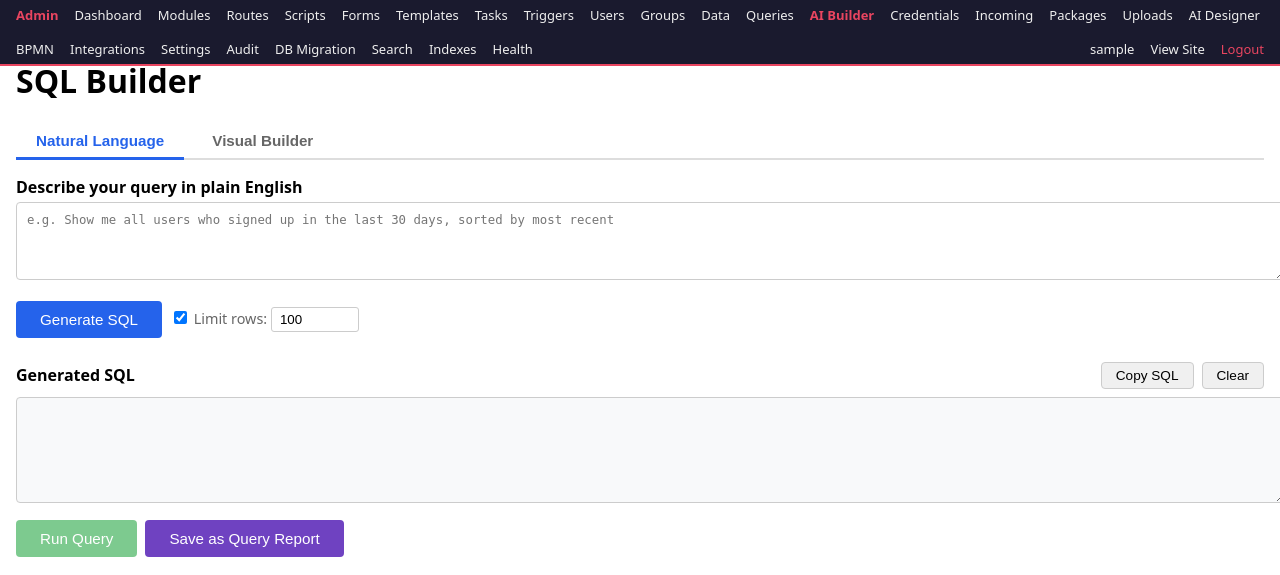
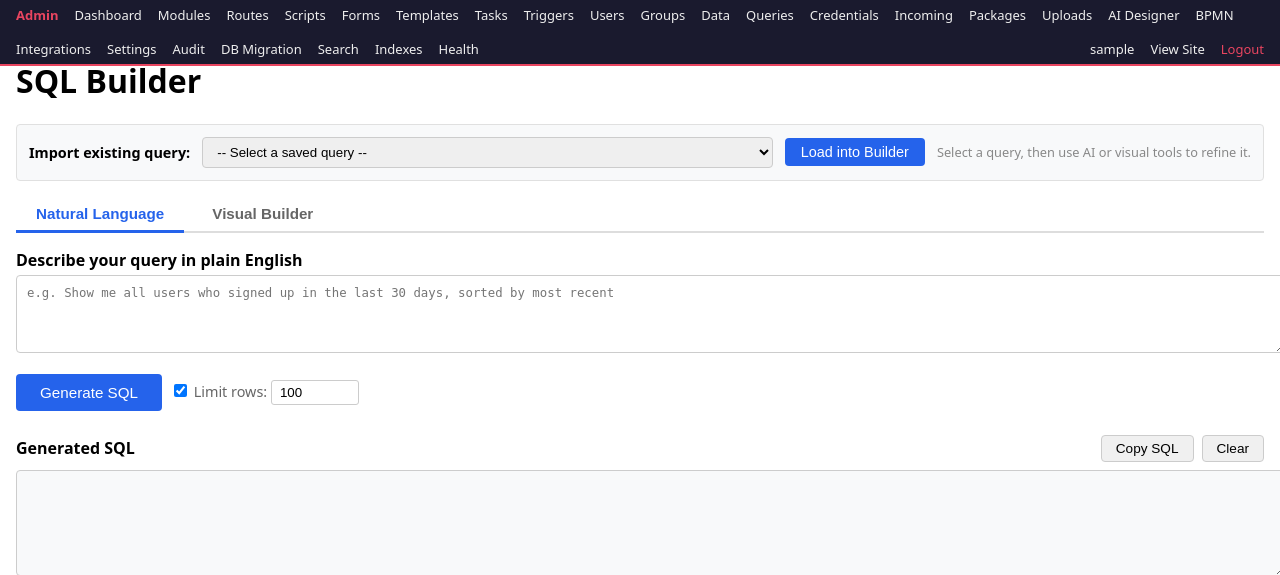
Before and after one commit to Nurb4000/PythonAppFoundry, a Flask app: page /__admin/queries/builder in a window 1280 px wide. Shown: the top 575 px of the page. Run offline with Flask 3, Linux system fonts and the light colour scheme; a user stored in the database is signed in; tables that the repository leaves empty hold one stand-in row (values such as "Sample post"); some libraries are stand-ins or nearby versions.

Commit message:
Remove redundant AI Builder admin bar link; add import-existing-query feature to builder

```diff
--- a/app/__init__.py
+++ b/app/__init__.py
@@ -267,7 +267,6 @@
                 <a href="/__admin/groups" style="color:#eee;text-decoration:none">Groups</a>
                 <a href="/__admin/data" style="color:#eee;text-decoration:none">Data</a>
                 <a href="/__admin/queries" style="color:#eee;text-decoration:none">Queries</a>
-                <a href="/__admin/queries/builder" style="color:#e94560;text-decoration:none;font-weight:600;">AI Builder</a>
                 <a href="/__admin/credentials" style="color:#eee;text-decoration:none">Credentials</a>
                 <a href="/__admin/incoming-emails" style="color:#eee;text-decoration:none">Incoming</a>
                 <a href="/__admin/packages" style="color:#eee;text-decoration:none">Packages</a>
@@ -296,7 +295,6 @@
                 <a href="/__admin/forms" style="color:#eee;text-decoration:none">Forms</a>
                 <a href="/__admin/templates" style="color:#eee;text-decoration:none">Templates</a>
                 <a href="/__admin/queries" style="color:#eee;text-decoration:none">Queries</a>
-                <a href="/__admin/queries/builder" style="color:#e94560;text-decoration:none;font-weight:600;">AI Builder</a>
                 <a href="/__admin/credentials" style="color:#eee;text-decoration:none">Credentials</a>
                 <a href="/__admin/incoming-emails" style="color:#eee;text-decoration:none">Incoming</a>
                 <a href="/__admin/packages" style="color:#eee;text-decoration:none">Packages</a>
--- a/app/routes/admin_queries.py
+++ b/app/routes/admin_queries.py
@@ -268,6 +268,14 @@
     return render_admin('SQL Builder', 'admin/queries/builder.html', modules=modules)
 
 
+@queries_bp.route('/my_queries')
+@developer_or_admin_required
+def my_queries():
+    """Return JSON list of saved query reports for the import dropdown."""
+    qrs = db.session.query(QueryReport.id, QueryReport.name, QueryReport.sql, QueryReport.description).order_by(QueryReport.name).all()
+    return jsonify([{'id': r.id, 'name': r.name, 'sql': r.sql, 'description': r.description or ''} for r in qrs])
+
+
 @queries_bp.route('/execute_sql', methods=['POST'])
 @developer_or_admin_required
 @csrf_protect
--- a/app/templates/admin/queries/builder.html
+++ b/app/templates/admin/queries/builder.html
@@ -1,5 +1,14 @@
 <script src="/static/chart.umd.min.js"></script>
 <div id="sqlBuilderApp">
+  <div style="display:flex;gap:0.75rem;align-items:center;margin-bottom:1rem;padding:0.75rem;background:#f8f9fa;border-radius:4px;border:1px solid #e0e0e0;flex-wrap:wrap;">
+    <label style="font-weight:600;font-size:0.9em;white-space:nowrap;">Import existing query:</label>
+    <select id="importQuerySelect" style="padding:6px 10px;border:1px solid #ccc;border-radius:4px;flex:1;min-width:200px;">
+      <option value="">-- Select a saved query --</option>
+    </select>
+    <button id="loadQueryBtn" disabled style="padding:6px 16px;background:#2563eb;color:#fff;border:none;border-radius:4px;cursor:pointer;font-size:0.9em;">Load into Builder</button>
+    <span style="font-size:0.8em;color:#888;">Select a query, then use AI or visual tools to refine it.</span>
+  </div>
+
   <div style="display:flex;gap:0.5rem;margin-bottom:1rem;border-bottom:2px solid #ddd;">
     <button class="builder-tab active" data-tab="natural" style="padding:8px 20px;border:none;background:none;cursor:pointer;font-size:0.95em;font-weight:600;border-bottom:3px solid #2563eb;margin-bottom:-2px;color:#2563eb;">Natural Language</button>
     <button class="builder-tab" data-tab="visual" style="padding:8px 20px;border:none;background:none;cursor:pointer;font-size:0.95em;font-weight:600;border-bottom:3px solid transparent;margin-bottom:-2px;color:#666;">Visual Builder</button>
@@ -121,6 +130,30 @@
         addConditionRow();
         addOrderRow();
       });
+
+    fetch('/__admin/queries/my_queries')
+      .then(function(r) { return r.json(); })
+      .then(function(queries) {
+        var sel = document.getElementById('importQuerySelect');
+        queries.forEach(function(q) {
+          var opt = document.createElement('option');
+          opt.value = q.id;
+          opt.textContent = q.name + (q.description ? ' — ' + q.description.substring(0, 60) : '');
+          opt.dataset.sql = q.sql;
+          sel.appendChild(opt);
+        });
+      });
+
+    document.getElementById('importQuerySelect').addEventListener('change', function() {
+      document.getElementById('loadQueryBtn').disabled = !this.value;
+    });
+
+    document.getElementById('loadQueryBtn').addEventListener('click', function() {
+      var sel = document.getElementById('importQuerySelect');
+      var opt = sel.options[sel.selectedIndex];
+      if (!opt || !opt.value) return;
+      setSqlOutput(opt.dataset.sql || '');
+    });
 
     document.querySelectorAll('.builder-tab').forEach(function(tab) {
       tab.addEventListener('click', function() {
```
